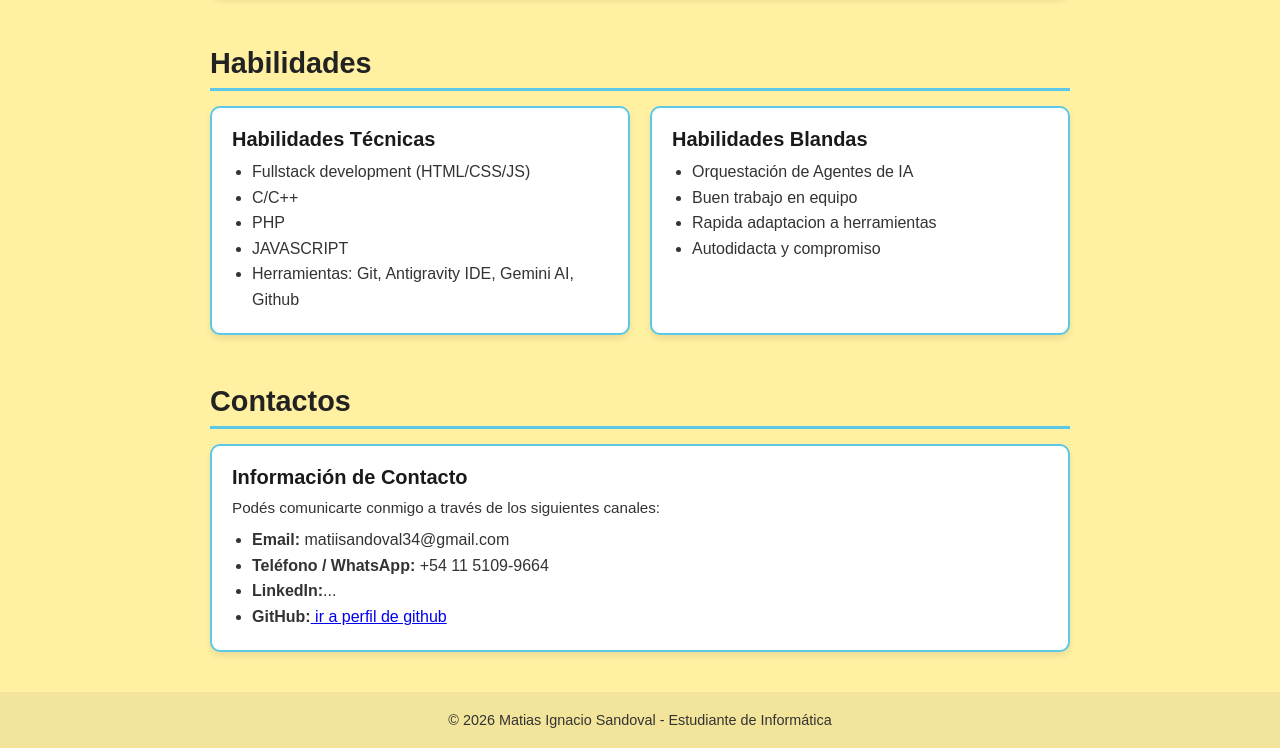
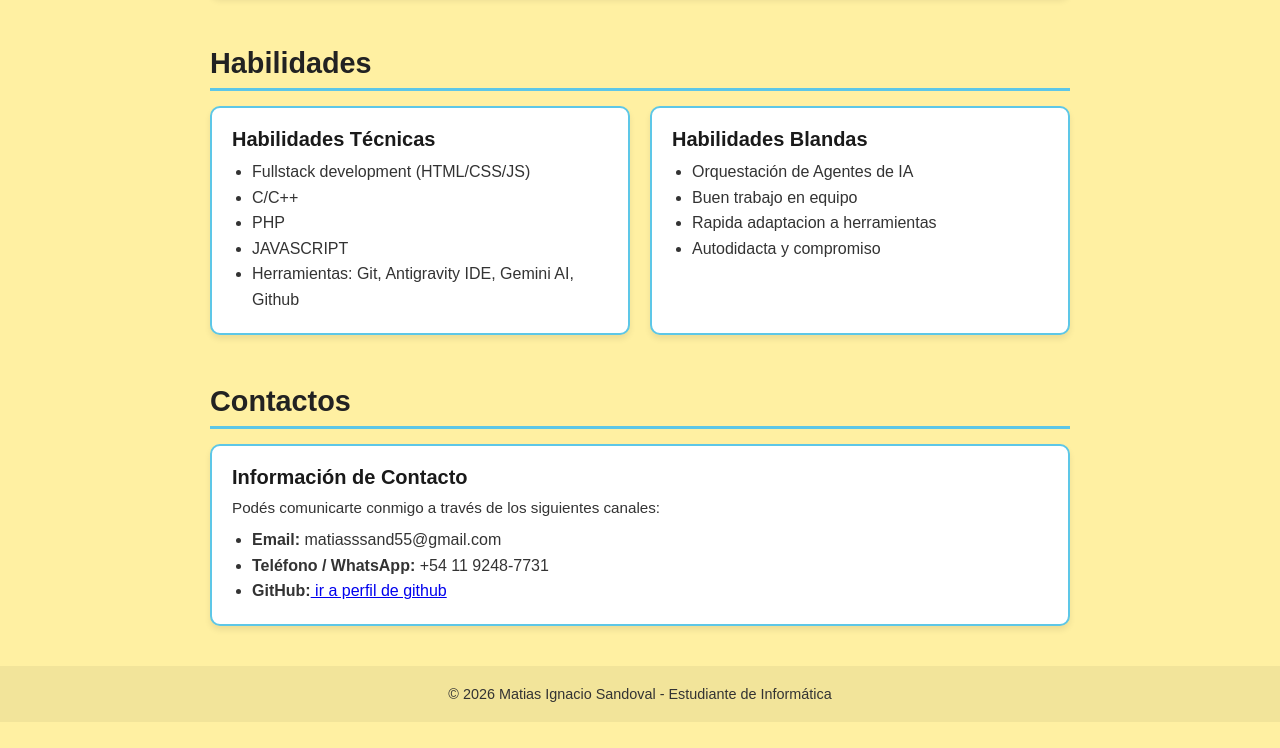
Before and after one commit to matias839/portafolio, a plain HTML site: page index.html in a window 1280 px wide. Shown: the part 1467-2215 px from the top of the page. After the commit the page ends 2189 px from the top, so only its background shows below. Drawn offline with Linux system fonts and the light colour scheme.

Commit message:
ultimo cambiazo

```diff
--- a/index.html
+++ b/index.html
@@ -135,9 +135,8 @@
                     <h3 class="card-titulo">Información de Contacto</h3>
                     <p class="card-descripcion">Podés comunicarte conmigo a través de los siguientes canales:</p>
                     <ul class="lista-items">
-                        <li><strong>Email:</strong> matiisandoval34@gmail.com</li>
-                        <li><strong>Teléfono / WhatsApp:</strong> +54 11 5109-9664</li>
-                        <li><strong>LinkedIn:</strong>...</li>
+                        <li><strong>Email:</strong> matiasssand55@gmail.com</li>
+                        <li><strong>Teléfono / WhatsApp:</strong> +54 11 9248-7731</li>
                         <li><strong>GitHub:</strong><a href="https://github.com/matias839"> ir a perfil de github</a>
                         </li>
                     </ul>
```
